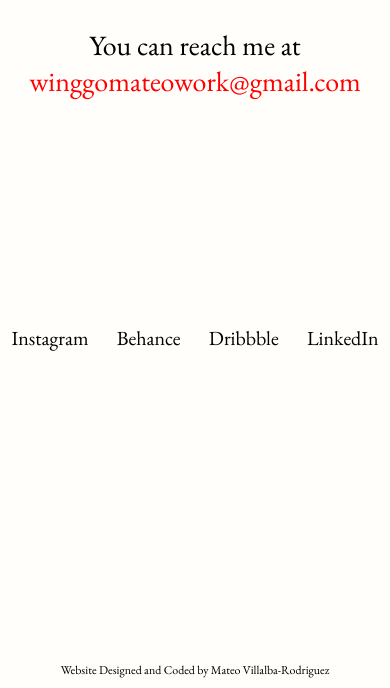
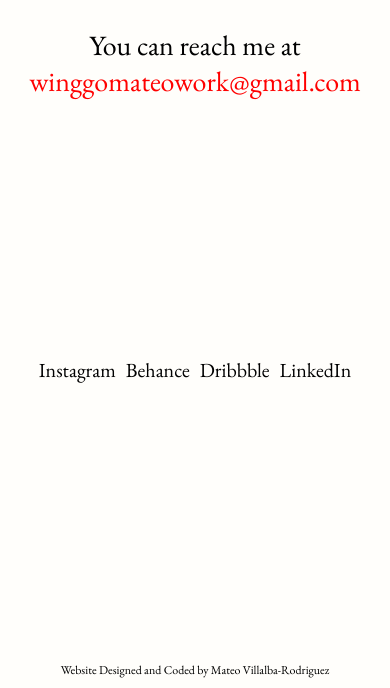
Before and after one commit to winggomateo/winggomateo.github.io, a plain HTML site: page contact.html in a window 390 px wide. Shown: the part 192-880 px from the top of the page. Drawn offline with nearby package versions, Linux system fonts and the light colour scheme.

Commit message:
Commit 13

```diff
--- a/CSS/contact.css
+++ b/CSS/contact.css
@@ -36,6 +36,7 @@ header{
 
 .wrapper{
     display: flex;
+    flex-wrap: wrap;
     align-items: stretch;
     min-height: 100vh;
 }
@@ -140,7 +141,7 @@ h1{
 
 
 .wrapper .soc {
-    padding: 10%;
+    padding: 10px;
     padding-top: 60%;
 }
 
@@ -177,7 +178,7 @@ footer{
     }
 
     .wrapper .soc {
-        padding: 5%;
+        padding: 5px;
         padding-top: 70%;
     }
 
@@ -224,7 +225,7 @@ footer{
     }
 
     .wrapper .soc {
-        padding: 5%;
+        padding: 5px;
         padding-top: 80%;
     }
 
@@ -245,7 +246,7 @@ footer{
     }
 
     .wrapper .soc {
-        padding: 3%;
+        padding: 2px;
         padding-top: 80%;
     }
 
@@ -260,7 +261,6 @@ footer{
 
 @media only screen and (max-width: 320px){
     .wrapper .soc {
-        padding: 3%;
         padding-top: 55%;
     }
 
```
Also changed, not shown: 1 other file.
